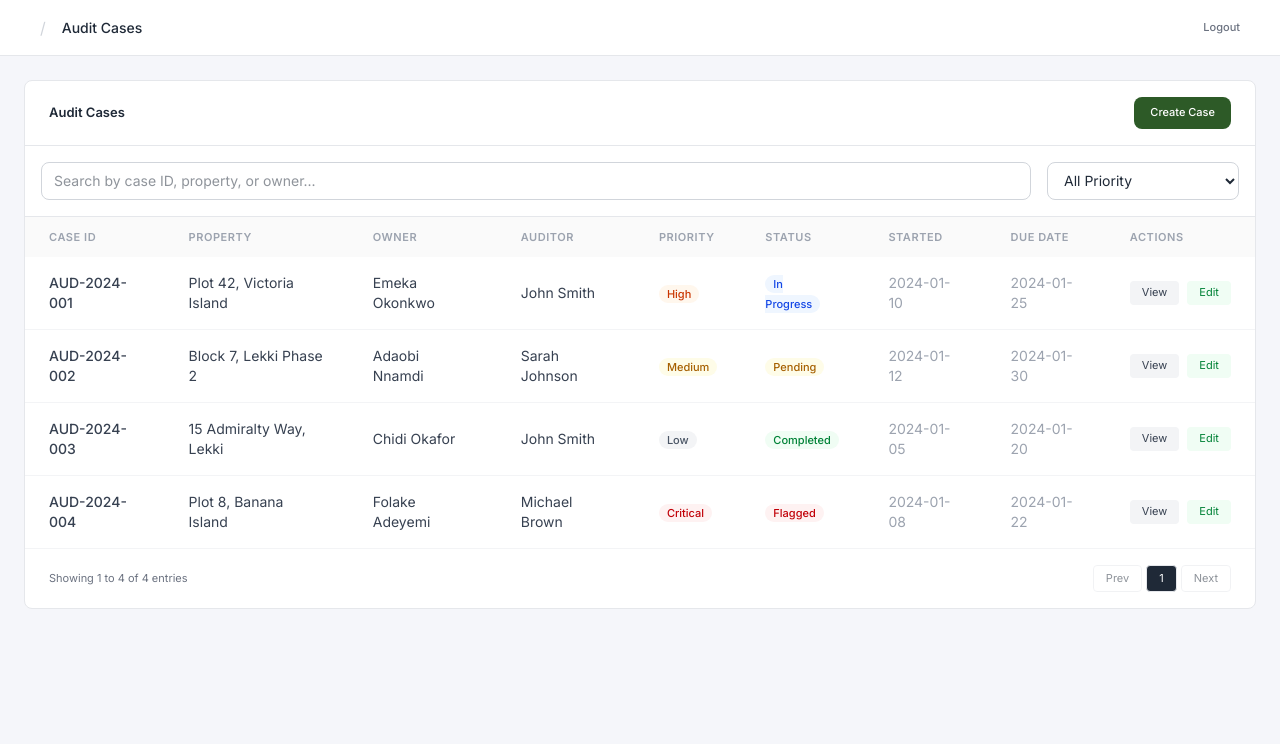
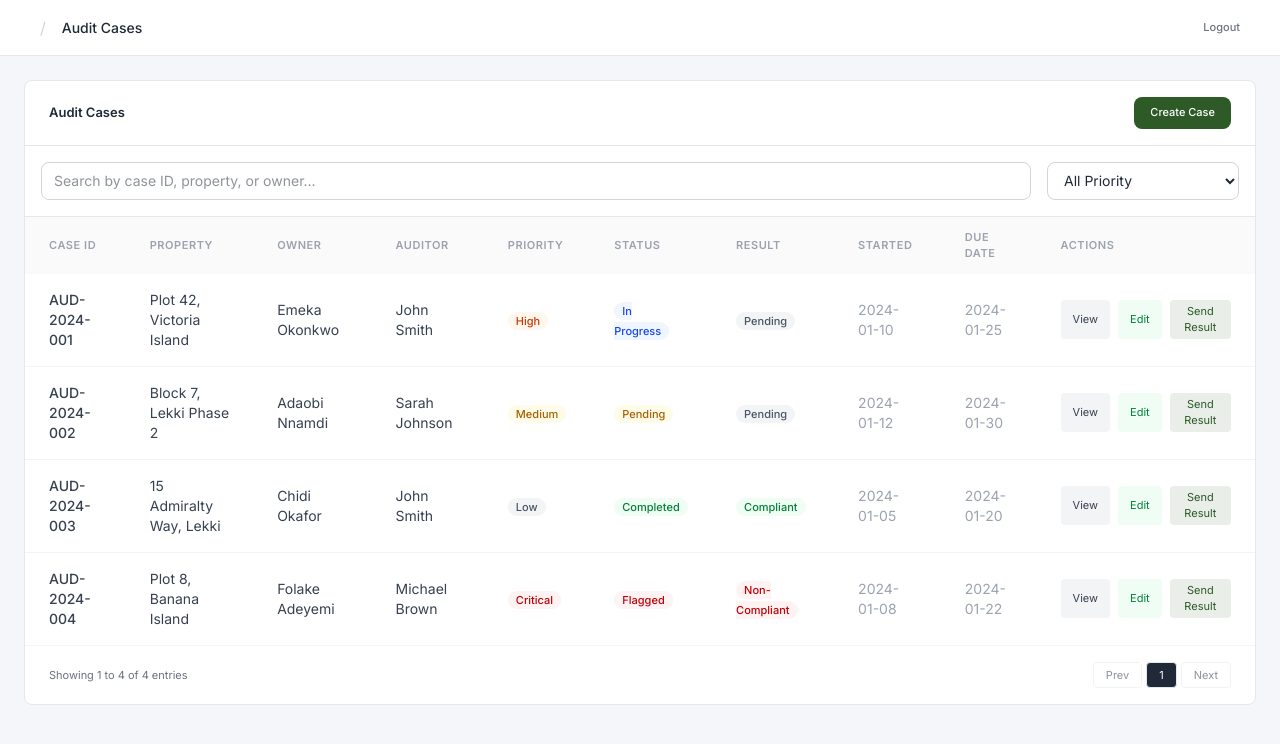
Before and after one commit to heismyke/rerit-backend, a Vue app: page /auditor/audit-cases in a window 1280 px wide. Shown: the top 744 px of the page. Built offline with nearby package versions, Linux system fonts and the light colour scheme.

Commit message:
fix: auditor

```diff
--- a/src/types/role.ts
+++ b/src/types/role.ts
@@ -1,4 +1,5 @@
-export type RoleSlug = 'admin' | 'auditor' | 'taxpayer' | 'compliance'
+export type RoleSlug = 'admin' | 'auditor' | 'taxpayer'
+// | 'compliance'
 
 export interface Role {
   id: RoleSlug
--- a/src/views/dashboards/admin/Users.vue
+++ b/src/views/dashboards/admin/Users.vue
@@ -25,13 +25,14 @@ const editUser = ref({ name: '', email: '', role: 'Admin', department: 'IT', sta
 const users = ref([
   { id: 'U-001', name: 'Aisha Mohammed', email: 'aisha.mohammed@nrs.gov.ng', role: 'Admin', department: 'IT', status: 'Active', lastLogin: '2024-01-15 09:30', created: '2023-06-01' },
   { id: 'U-002', name: 'Chukwudi Okafor', email: 'c.okafor@nrs.gov.ng', role: 'Auditor', department: 'Audit', status: 'Active', lastLogin: '2024-01-15 08:15', created: '2023-06-15' },
-  { id: 'U-003', name: 'Funke Adebayo', email: 'f.adebayo@nrs.gov.ng', role: 'Compliance', department: 'Compliance', status: 'Active', lastLogin: '2024-01-14 16:45', created: '2023-07-01' },
+  // { id: 'U-003', name: 'Funke Adebayo', email: 'f.adebayo@nrs.gov.ng', role: 'Compliance', department: 'Compliance', status: 'Active', lastLogin: '2024-01-14 16:45', created: '2023-07-01' },
   { id: 'U-004', name: 'Ngozi Eze', email: 'n.eze@nrs.gov.ng', role: 'Tax Payer', department: 'Tax Payer', status: 'Active', lastLogin: '2024-01-15 10:00', created: '2023-08-01' },
   { id: 'U-006', name: 'Segun Fashola', email: 's.fashola@nrs.gov.ng', role: 'Admin', department: 'Operations', status: 'Active', lastLogin: '2024-01-14 14:30', created: '2023-08-15' },
   { id: 'U-007', name: 'Amina Yusuf', email: 'a.yusuf@nrs.gov.ng', role: 'Auditor', department: 'Audit', status: 'Pending', lastLogin: '-', created: '2024-01-10' },
 ])
 
-const roles = ['Admin', 'Auditor', 'Compliance', 'Tax Payer']
+const roles = ['Admin', 'Auditor', 'Tax Payer']
+// const roles = ['Admin', 'Auditor', 'Compliance', 'Tax Payer']
 
 const filteredUsers = computed(() => {
   let items = users.value.filter(u => u.name.toLowerCase().includes(searchQuery.value.toLowerCase()) || u.email.toLowerCase().includes(searchQuery.value.toLowerCase()) || u.id.toLowerCase().includes(searchQuery.value.toLowerCase()))
--- a/src/views/dashboards/auditor/AuditCases.vue
+++ b/src/views/dashboards/auditor/AuditCases.vue
@@ -16,6 +16,7 @@ const itemsPerPage = ref(5)
 const showAddModal = ref(false)
 const showViewModal = ref(false)
 const showEditModal = ref(false)
+const showResultModal = ref(false)
 const selectedCase = ref<any>(null)
 const toast = ref<{ show: boolean; message: string }>({ show: false, message: '' })
 
@@ -23,10 +24,10 @@ const newCase = ref({ property: '', owner: '', priority: 'Medium', status: 'Pend
 const editCase = ref({ property: '', owner: '', priority: 'Medium', status: 'Pending', due: '' })
 
 const auditCases = ref([
-  { id: 'AUD-2024-001', property: 'Plot 42, Victoria Island', owner: 'Emeka Okonkwo', auditor: 'John Smith', priority: 'High', status: 'In Progress', started: '2024-01-10', due: '2024-01-25' },
-  { id: 'AUD-2024-002', property: 'Block 7, Lekki Phase 2', owner: 'Adaobi Nnamdi', auditor: 'Sarah Johnson', priority: 'Medium', status: 'Pending', started: '2024-01-12', due: '2024-01-30' },
-  { id: 'AUD-2024-003', property: '15 Admiralty Way, Lekki', owner: 'Chidi Okafor', auditor: 'John Smith', priority: 'Low', status: 'Completed', started: '2024-01-05', due: '2024-01-20' },
-  { id: 'AUD-2024-004', property: 'Plot 8, Banana Island', owner: 'Folake Adeyemi', auditor: 'Michael Brown', priority: 'Critical', status: 'Flagged', started: '2024-01-08', due: '2024-01-22' },
+  { id: 'AUD-2024-001', property: 'Plot 42, Victoria Island', owner: 'Emeka Okonkwo', auditor: 'John Smith', priority: 'High', status: 'In Progress', started: '2024-01-10', due: '2024-01-25', resultStatus: null, resultNotes: '', resultSentAt: null },
+  { id: 'AUD-2024-002', property: 'Block 7, Lekki Phase 2', owner: 'Adaobi Nnamdi', auditor: 'Sarah Johnson', priority: 'Medium', status: 'Pending', started: '2024-01-12', due: '2024-01-30', resultStatus: null, resultNotes: '', resultSentAt: null },
+  { id: 'AUD-2024-003', property: '15 Admiralty Way, Lekki', owner: 'Chidi Okafor', auditor: 'John Smith', priority: 'Low', status: 'Completed', started: '2024-01-05', due: '2024-01-20', resultStatus: 'Compliant', resultNotes: 'Filing verified. No discrepancies found.', resultSentAt: '2024-01-19' },
+  { id: 'AUD-2024-004', property: 'Plot 8, Banana Island', owner: 'Folake Adeyemi', auditor: 'Michael Brown', priority: 'Critical', status: 'Flagged', started: '2024-01-08', due: '2024-01-22', resultStatus: 'Non-Compliant', resultNotes: 'Under-declared rental income. Notice of non-compliance issued.', resultSentAt: '2024-01-18' },
 ])
 
 const filteredCases = computed(() => auditCases.value.filter(c => {
@@ -42,10 +43,31 @@ const goToPage = (page: number) => { if (page >= 1 && page <= totalPages.value)
 const showToast = (message: string) => { toast.value = { show: true, message }; setTimeout(() => { toast.value.show = false }, 3000) }
 const openViewModal = (c: any) => { selectedCase.value = c; showViewModal.value = true }
 const openEditModal = (c: any) => { selectedCase.value = c; editCase.value = { ...c }; showEditModal.value = true }
+const openResultModal = (c: any) => {
+  selectedCase.value = c
+  resultForm.value = {
+    status: c.resultStatus || 'Compliant',
+    message: c.resultNotes || '',
+  }
+  showResultModal.value = true
+}
+
+const resultForm = ref({
+  status: 'Compliant',
+  message: '',
+})
 
 const handleAddCase = () => {
   const newId = 'AUD-2024-' + String(auditCases.value.length + 1).padStart(3, '0')
-  auditCases.value.unshift({ id: newId, auditor: 'Current User', started: new Date().toISOString().split('T')[0], ...newCase.value })
+  auditCases.value.unshift({
+    id: newId,
+    auditor: 'Current User',
+    started: new Date().toISOString().split('T')[0],
+    ...newCase.value,
+    resultStatus: null,
+    resultNotes: '',
+    resultSentAt: null
+  })
   showAddModal.value = false; newCase.value = { property: '', owner: '', priority: 'Medium', status: 'Pending', due: '' }; showToast('Audit case created successfully')
 }
 
@@ -53,6 +75,22 @@ const handleUpdateCase = () => {
   const index = auditCases.value.findIndex(c => c.id === selectedCase.value.id)
   if (index !== -1) { auditCases.value[index] = { ...auditCases.value[index], ...editCase.value }; showToast('Audit case updated') }
   showEditModal.value = false
+}
+
+const handleSendResult = () => {
+  const index = auditCases.value.findIndex(c => c.id === selectedCase.value.id)
+  if (index === -1) return
+  const resultStatus = resultForm.value.status
+  const nextStatus = resultStatus === 'Compliant' ? 'Completed' : 'Flagged'
+  auditCases.value[index] = {
+    ...auditCases.value[index],
+    status: nextStatus,
+    resultStatus,
+    resultNotes: resultForm.value.message,
+    resultSentAt: new Date().toISOString().split('T')[0],
+  }
+  showResultModal.value = false
+  showToast('Result sent to taxpayer')
 }
 
 const handleDeleteCase = () => {
@@ -78,14 +116,28 @@ const handleDeleteCase = () => {
           </div>
           <div class="overflow-x-auto">
             <table class="w-full">
-              <thead><tr><th class="table-header">Case ID</th><th class="table-header">Property</th><th class="table-header">Owner</th><th class="table-header">Auditor</th><th class="table-header">Priority</th><th class="table-header">Status</th><th class="table-header">Started</th><th class="table-header">Due Date</th><th class="table-header">Actions</th></tr></thead>
+              <thead><tr><th class="table-header">Case ID</th><th class="table-header">Property</th><th class="table-header">Owner</th><th class="table-header">Auditor</th><th class="table-header">Priority</th><th class="table-header">Status</th><th class="table-header">Result</th><th class="table-header">Started</th><th class="table-header">Due Date</th><th class="table-header">Actions</th></tr></thead>
               <tbody class="divide-y divide-[#f3f4f6]">
                 <tr v-for="audit in paginatedCases" :key="audit.id" class="hover:bg-[#f9fafb]">
                   <td class="table-cell font-medium">{{ audit.id }}</td><td class="table-cell">{{ audit.property }}</td><td class="table-cell">{{ audit.owner }}</td><td class="table-cell">{{ audit.auditor }}</td>
                   <td class="table-cell"><span class="px-2 py-0.5 text-[11px] font-medium rounded-full" :class="{'bg-red-50 text-red-700': audit.priority === 'Critical', 'bg-orange-50 text-orange-700': audit.priority === 'High', 'bg-yellow-50 text-yellow-700': audit.priority === 'Medium', 'bg-gray-100 text-gray-600': audit.priority === 'Low'}">{{ audit.priority }}</span></td>
                   <td class="table-cell"><span class="px-2 py-0.5 text-[11px] font-medium rounded-full" :class="{'bg-blue-50 text-blue-700': audit.status === 'In Progress', 'bg-yellow-50 text-yellow-700': audit.status === 'Pending', 'bg-green-50 text-green-700': audit.status === 'Completed', 'bg-red-50 text-red-700': audit.status === 'Flagged'}">{{ audit.status }}</span></td>
+                  <td class="table-cell">
+                    <span class="px-2 py-0.5 text-[11px] font-medium rounded-full"
+                      :class="{
+                        'bg-gray-100 text-gray-600': !audit.resultStatus,
+                        'bg-green-50 text-green-700': audit.resultStatus === 'Compliant',
+                        'bg-red-50 text-red-700': audit.resultStatus === 'Non-Compliant',
+                      }">{{ audit.resultStatus || 'Pending' }}</span>
+                  </td>
                   <td class="table-cell text-[#9ca3af]">{{ audit.started }}</td><td class="table-cell text-[#9ca3af]">{{ audit.due }}</td>
-                  <td class="table-cell"><div class="flex gap-2"><button @click="openViewModal(audit)" class="px-3 py-1 text-[11px] bg-[#f3f4f6] text-[#374151] rounded hover:bg-[#e5e7eb]">View</button><button @click="openEditModal(audit)" class="px-3 py-1 text-[11px] bg-green-50 text-green-700 rounded hover:bg-green-100">Edit</button></div></td>
+                  <td class="table-cell">
+                    <div class="flex gap-2">
+                      <button @click="openViewModal(audit)" class="px-3 py-1 text-[11px] bg-[#f3f4f6] text-[#374151] rounded hover:bg-[#e5e7eb]">View</button>
+                      <button @click="openEditModal(audit)" class="px-3 py-1 text-[11px] bg-green-50 text-green-700 rounded hover:bg-green-100">Edit</button>
+                      <button @click="openResultModal(audit)" class="px-3 py-1 text-[11px] bg-[#2D5A27]/10 text-[#2D5A27] rounded hover:bg-[#2D5A27]/20">Send Result</button>
+                    </div>
+                  </td>
                 </tr>
               </tbody>
             </table>
@@ -150,11 +202,68 @@ const handleDeleteCase = () => {
             <div><p class="text-[11px] text-gray-500">Property</p><p class="text-[13px]">{{ selectedCase?.property }}</p></div>
             <div><p class="text-[11px] text-gray-500">Owner</p><p class="text-[13px]">{{ selectedCase?.owner }}</p></div>
             <div class="grid grid-cols-2 gap-4">
+              <div>
+                <p class="text-[11px] text-gray-500">Result</p>
+                <span class="px-2 py-0.5 text-[11px] font-medium rounded-full"
+                  :class="{
+                    'bg-gray-100 text-gray-600': !selectedCase?.resultStatus,
+                    'bg-green-50 text-green-700': selectedCase?.resultStatus === 'Compliant',
+                    'bg-red-50 text-red-700': selectedCase?.resultStatus === 'Non-Compliant',
+                  }">{{ selectedCase?.resultStatus || 'Pending' }}</span>
+              </div>
+              <div>
+                <p class="text-[11px] text-gray-500">Result Sent</p>
+                <p class="text-[13px]">{{ selectedCase?.resultSentAt || 'Not sent' }}</p>
+              </div>
+            </div>
+            <div v-if="selectedCase?.resultNotes">
+              <p class="text-[11px] text-gray-500">Result Notes</p>
+              <p class="text-[13px]">{{ selectedCase?.resultNotes }}</p>
+            </div>
+            <div class="grid grid-cols-2 gap-4">
               <div><p class="text-[11px] text-gray-500">Started</p><p class="text-[13px]">{{ selectedCase?.started }}</p></div>
               <div><p class="text-[11px] text-gray-500">Due Date</p><p class="text-[13px]">{{ selectedCase?.due }}</p></div>
             </div>
           </div>
-          <div class="px-6 py-4 border-t border-gray-100 flex justify-end"><button @click="showViewModal = false" class="px-4 py-2 text-[11px] bg-gray-100 text-gray-700 rounded-lg hover:bg-gray-200">Close</button></div>
+          <div class="px-6 py-4 border-t border-gray-100 flex justify-between">
+            <button @click="openResultModal(selectedCase)" class="px-4 py-2 text-[11px] bg-[#2D5A27] text-white rounded-lg hover:bg-[#1e3d1a]">Send Result</button>
+            <button @click="showViewModal = false" class="px-4 py-2 text-[11px] bg-gray-100 text-gray-700 rounded-lg hover:bg-gray-200">Close</button>
+          </div>
+        </div>
+      </div>
+    </Teleport>
+
+    <Teleport to="body">
+      <div v-if="showResultModal" class="fixed inset-0 bg-black/50 flex items-center justify-center z-50 p-4">
+        <div class="bg-white rounded-xl shadow-xl w-full max-w-md">
+          <div class="bg-[#2D5A27] px-6 py-4 flex justify-between items-center">
+            <h3 class="text-base font-semibold text-white">Send Filing Result</h3>
+            <button @click="showResultModal = false" class="text-white/80 hover:text-white">✕</button>
+          </div>
+          <div class="p-6 space-y-4">
+            <div>
+              <p class="text-[11px] text-gray-500">Case</p>
+              <p class="text-[13px] font-medium">{{ selectedCase?.id }} — {{ selectedCase?.property }}</p>
+            </div>
+            <div>
+              <label class="block text-[11px] font-medium text-gray-600 mb-1.5">Result</label>
+              <select v-model="resultForm.status" class="input-field w-full">
+                <option>Compliant</option>
+                <option>Non-Compliant</option>
+              </select>
+            </div>
+            <div>
+              <label class="block text-[11px] font-medium text-gray-600 mb-1.5">Notes to Taxpayer</label>
+              <textarea v-model="resultForm.message" rows="4" placeholder="Explain the outcome, required actions, or next steps." class="w-full px-4 py-3 border border-[#e5e7eb] rounded-lg text-[13px] resize-none focus:ring-2 focus:ring-[#2D5A27] focus:border-transparent"></textarea>
+            </div>
+            <div class="rounded-lg bg-[#f9fafb] border border-[#e5e7eb] p-3 text-[11px] text-[#6b7280]">
+              This will appear in the taxpayer portal as the official filing result.
+            </div>
+          </div>
+          <div class="px-6 py-4 border-t border-gray-100 flex gap-3 justify-end">
+            <button @click="showResultModal = false" class="px-4 py-2 text-[11px] border border-gray-300 rounded-lg hover:bg-gray-50">Cancel</button>
+            <button @click="handleSendResult" class="px-4 py-2 text-[11px] bg-[#2D5A27] text-white rounded-lg hover:bg-[#1e3d1a]">Send</button>
+          </div>
         </div>
       </div>
     </Teleport>
```
Also changed, not shown: src/components/Sidebar.vue (+9 -11 lines), src/data/roles.ts (+9 -9 lines), src/router/public.ts (+36 -36 lines), 1 other file (tests, documents, lock files or other folders).
